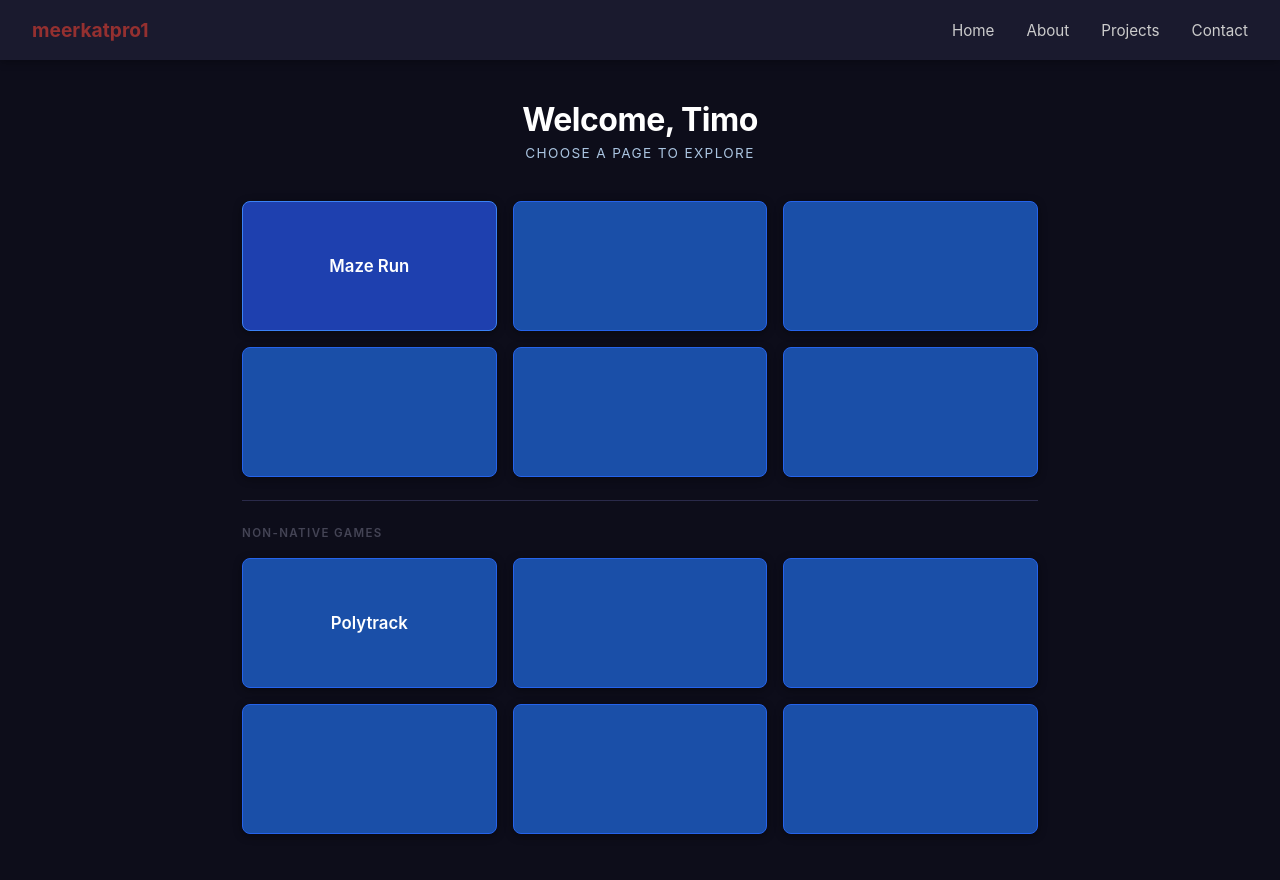
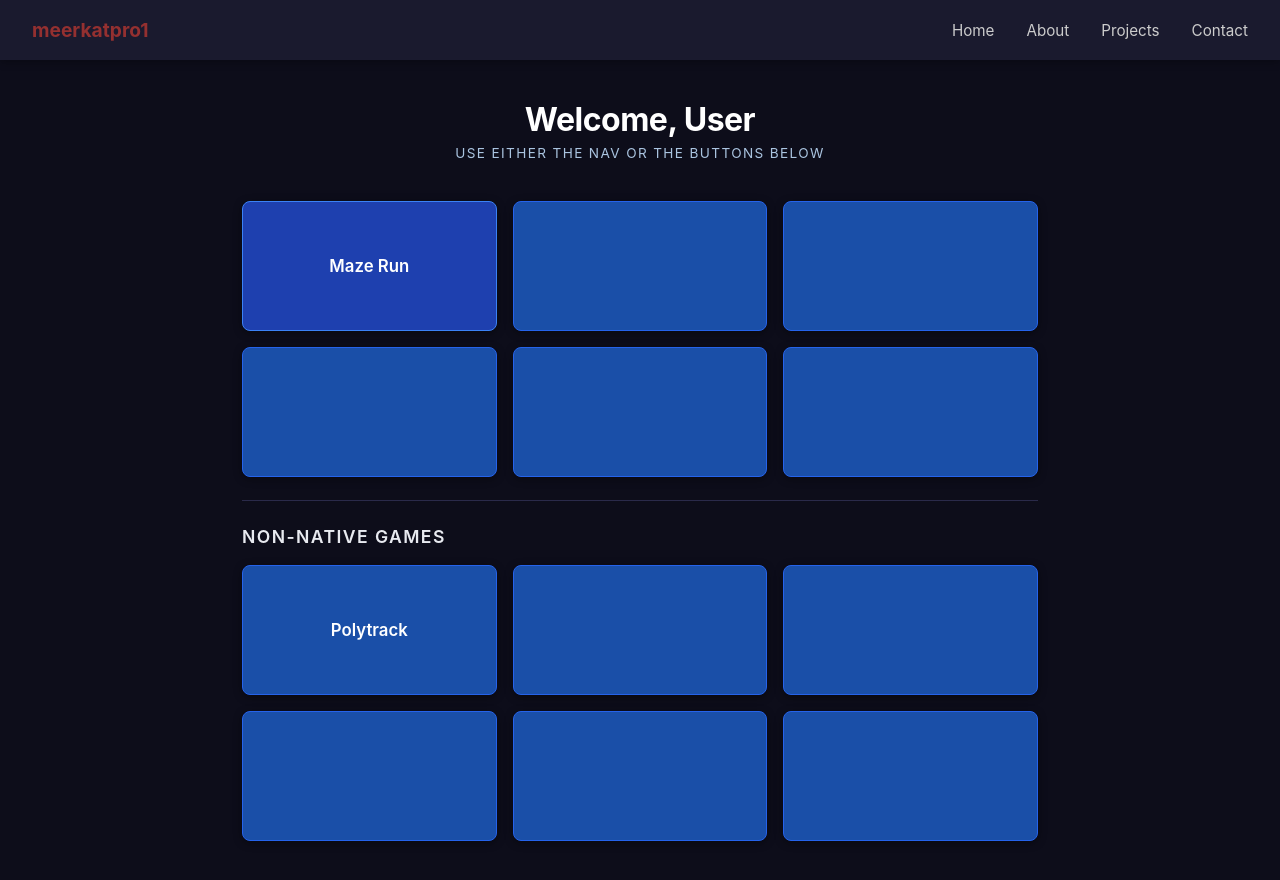
Before and after one commit to meerkatpro1/meerkatpro1, a plain HTML site: page index.html in a window 1280 px wide. Drawn offline with Linux system fonts and the light colour scheme.

Commit message:
text size

```diff
--- a/index.html
+++ b/index.html
@@ -3,7 +3,7 @@
 <head>
   <meta charset="UTF-8" />
   <meta name="viewport" content="width=device-width, initial-scale=1.0" />
-  <title>meerkatpro1 — Welcome</title>
+  <title>Home Page</title>
   <style>
     * {
       margin: 0;
@@ -134,11 +134,11 @@
 
     .grid-section-header {
       grid-column: 1 / -1;
-      font-size: 0.72rem;
+      font-size: 1.1rem;
       font-weight: 600;
-      letter-spacing: 0.12em;
+      letter-spacing: 0.08em;
       text-transform: uppercase;
-      color: #445;
+      color: #e8eaf0;
       padding: 0.2rem 0 0.1rem;
     }
   </style>
@@ -156,8 +156,8 @@
   </nav>
 
   <div class="page-header">
-    <h1>Welcome, Timo</h1>
-    <p>Choose a page to explore</p>
+    <h1>Welcome, User</h1>
+    <p>Use either the nav or the buttons below</p>
   </div>
 
   <div class="grid-wrapper">
```
